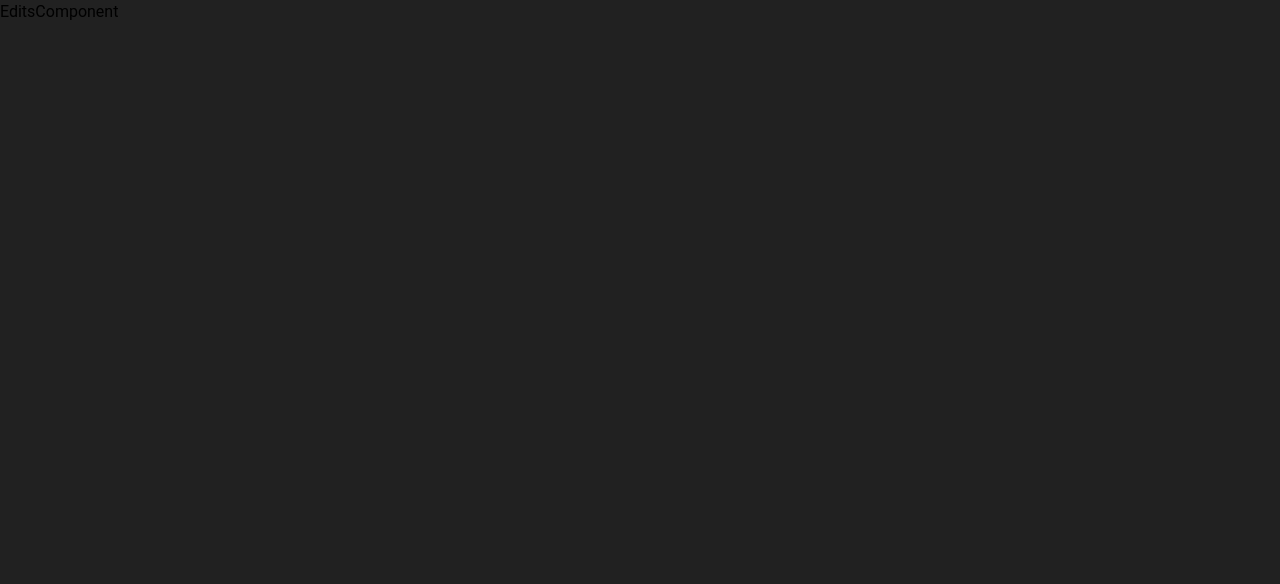
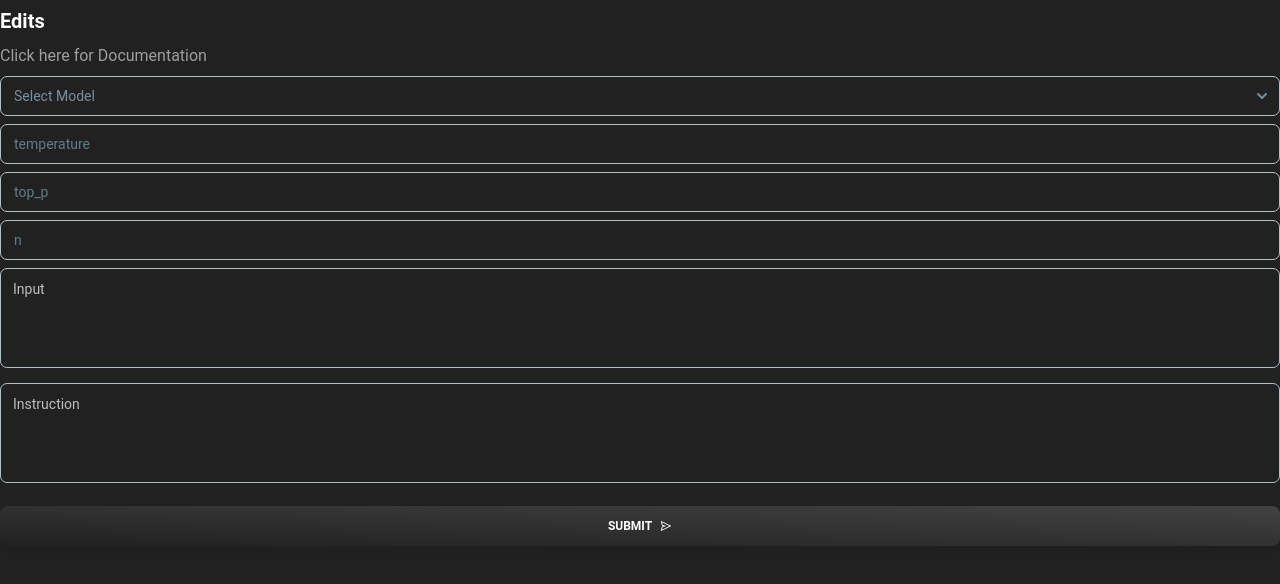
Before and after one commit to Bhavan24/openai-project, a Next.js app: page /advanced/components/EditsComponent in a window 1280 px wide. Shown: the top 584 px of the page. Built offline with nearby package versions, Linux system fonts and the light colour scheme.

Commit message:
Add more pages

```diff
--- a/src/pages/advanced/components/ChatComponent.tsx
+++ b/src/pages/advanced/components/ChatComponent.tsx
@@ -1,9 +1,48 @@
+import { CustomButton } from '@/components';
+import { Textarea, Typography } from '@material-tailwind/react';
 import React from 'react';
+import { AiOutlineSend } from 'react-icons/ai';
 
 interface ChatComponentProps {}
 
 const ChatComponent: React.FC<ChatComponentProps> = () => {
-    return <>ChatComponent</>;
+    const sendMessage = () => {
+        alert('Not Implemented');
+    };
+
+    return (
+        <>
+            <div className="text-white">
+                <div className="mb-2">
+                    <Typography variant="h5" color="white" className="my-2">
+                        Chat
+                    </Typography>
+                    <a
+                        href="https://platform.openai.com/docs/api-reference/chat/create"
+                        target="_blank"
+                        rel="noreferrer"
+                        className="text-gray-500"
+                    >
+                        Click here for Documentation
+                    </a>
+                </div>
+            </div>
+            <div className="flex flex-col gap-2">
+                <Textarea placeholder="Your Message" rows={1} />
+                <div>
+                    <CustomButton
+                        loading={false}
+                        disabled={false}
+                        variant="gradient"
+                        text={'Send'}
+                        icon={<AiOutlineSend />}
+                        onClick={sendMessage}
+                        className={'float-right'}
+                    />
+                </div>
+            </div>
+        </>
+    );
 };
 
 export default ChatComponent;
--- a/src/pages/advanced/components/EditsComponent.tsx
+++ b/src/pages/advanced/components/EditsComponent.tsx
@@ -1,9 +1,75 @@
-import React from 'react';
+import { Button, Input, Option, Select, Spinner, Textarea, Typography } from '@material-tailwind/react';
+import { useState } from 'react';
+import { SubmitHandler, useForm } from 'react-hook-form';
+import { AiOutlineSend } from 'react-icons/ai';
 
-interface EditsComponentProps {}
+interface IEditFormInput {
+    model: string;
+    input: string;
+    instruction: string;
+    max_tokens?: number | null;
+    temperature?: number | null;
+    top_p?: number | null;
+    n?: number | null;
+}
 
-const EditsComponent: React.FC<EditsComponentProps> = () => {
-    return <>EditsComponent</>;
+const EditsComponent = () => {
+    const [submitting, setSubmitting] = useState<boolean>(false);
+
+    const { register, handleSubmit, setValue, watch, formState } = useForm<IEditFormInput>();
+
+    const onSubmit: SubmitHandler<IEditFormInput> = data => {
+        console.log(data);
+        alert('Not Implemented');
+    };
+
+    return (
+        <>
+            <div className="text-white">
+                <div className="mb-2">
+                    <Typography variant="h5" color="white" className="my-2">
+                        Edits
+                    </Typography>
+                    <a
+                        href="https://platform.openai.com/docs/api-reference/edits/create"
+                        target="_blank"
+                        rel="noreferrer"
+                        className="text-gray-500"
+                    >
+                        Click here for Documentation
+                    </a>
+                </div>
+                <form className="flex flex-col gap-2" onSubmit={handleSubmit(onSubmit)}>
+                    <Select
+                        className="text-white"
+                        value={watch('model')}
+                        label="Select Model"
+                        onChange={model => {
+                            setValue('model', model!!);
+                        }}
+                    >
+                        <Option key={'text-davinci-edit-001'} value={'text-davinci-edit-001'}>
+                            {'text-davinci-edit-001'}
+                        </Option>
+                        <Option key={'code-davinci-edit-001'} value={'code-davinci-edit-001'}>
+                            {'code-davinci-edit-001'}
+                        </Option>
+                    </Select>
+                    <Input label="temperature" type="number" {...register('temperature')} />
+                    <Input label="top_p" type="number" {...register('top_p')} />
+                    <Input label="n" type="number" {...register('n')} />
+                    <Textarea placeholder="Input" rows={3} {...register('input')} />
+                    <Textarea placeholder="Instruction" rows={3} {...register('instruction')} />
+                    <Button type="submit" disabled={submitting} variant={'gradient'} className={'my-2 w-100'}>
+                        <div className="flex gap-2 items-center justify-center">
+                            {submitting && <Spinner />}
+                            Submit {<AiOutlineSend />}
+                        </div>
+                    </Button>
+                </form>
+            </div>
+        </>
+    );
 };
 
 export default EditsComponent;
```
Also changed, not shown: test.tsx (renamed from src/components/button/AskQueryButton-full.tsx), 1 other file (tests, documents, lock files or other folders).
